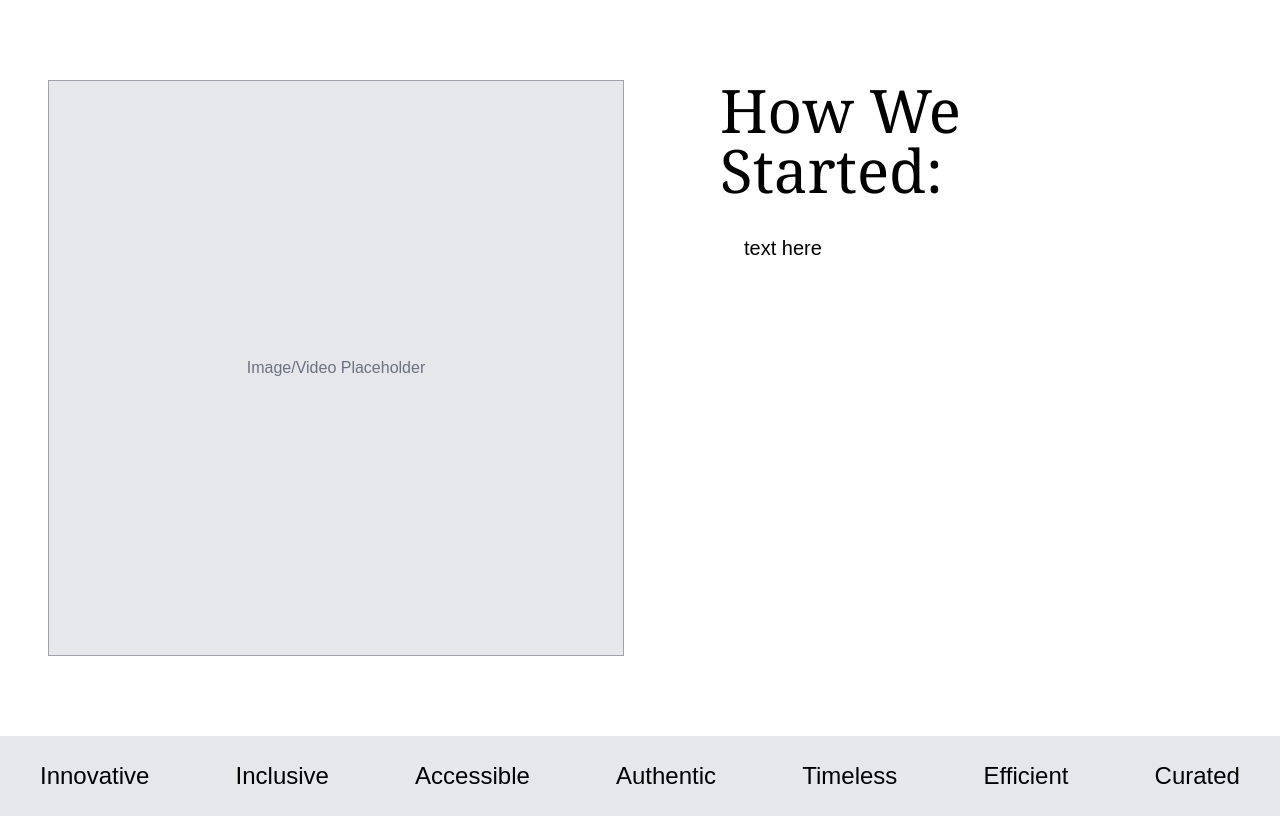
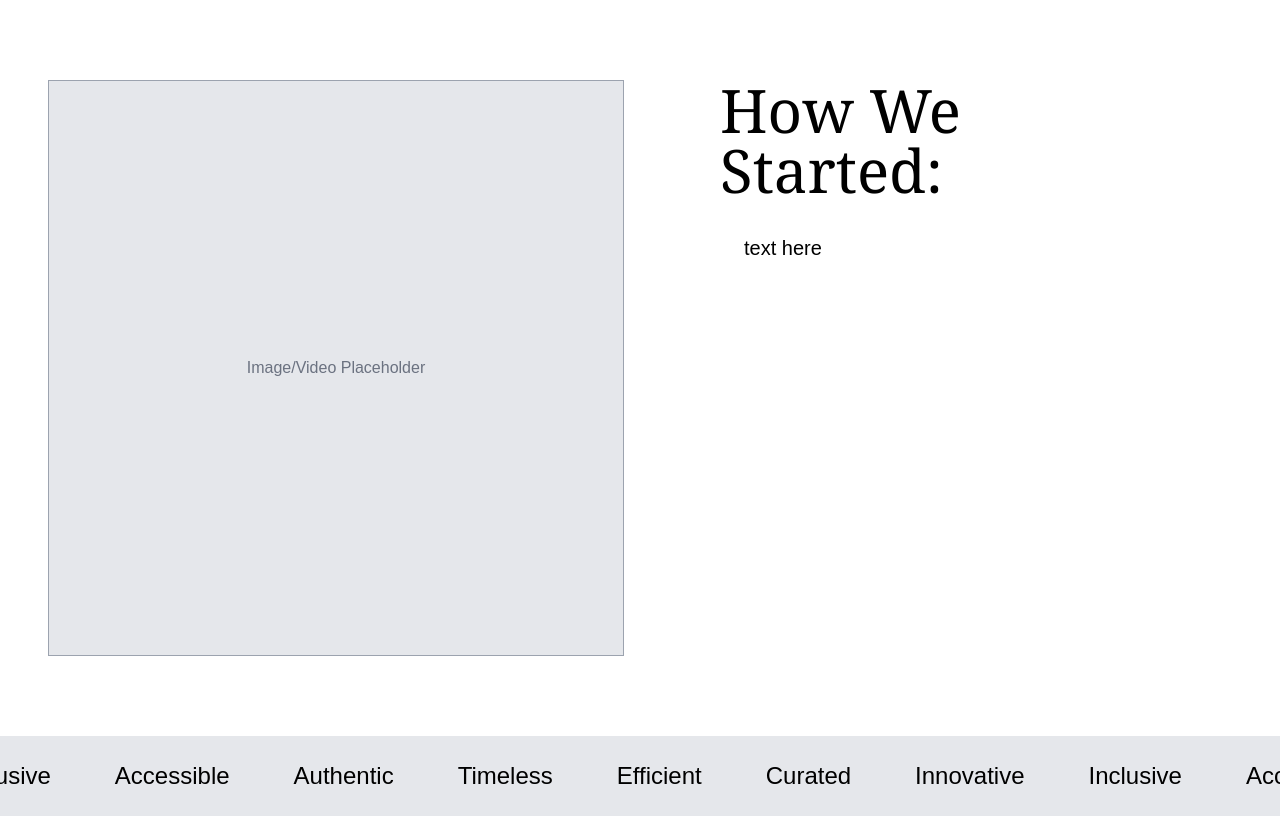
Before and after one commit to CSES-Dev/runway-ave, a Next.js app: page /about in a window 1280 px wide. Built offline with nearby package versions, Linux system fonts and the light colour scheme.

Commit message:
Made value bar move across screen

```diff
--- a/app/about/components/ValueBarItem.tsx
+++ b/app/about/components/ValueBarItem.tsx
@@ -1,17 +1,40 @@
 const values = [
-    "Innovative", "Inclusive", "Accessible", "Authentic", "Timeless", "Efficient", "Curated"
+  "Innovative",
+  "Inclusive",
+  "Accessible",
+  "Authentic",
+  "Timeless",
+  "Efficient",
+  "Curated",
 ];
 
 export default function ValueBarItem() {
   return (
-        <div className="w-full bg-gray-200 py-6 mt-12">
-            <div className="flex overflow-x-auto whitespace-nowrap px-6 md:px-10 gap-8 md:justify-between items-center max-w-screen-2xl mx-auto no-scrollbar">
-                {values.map((value) => (
-                    <span key={value} className="text-xl lg:text-2xl font-normal text-black">
+    <div className="w-full bg-gray-200 py-6 mt-12 overflow-hidden">
+      {/* <div className="flex overflow-x-auto whitespace-nowrap px-6 md:px-10 gap-8 md:justify-between items-center max-w-screen-2xl mx-auto no-scrollbar"> */}
+      <div className="flex w-max animate-infinite-scroll">
+        <div className="flex items-center gap-16 px-8">
+          {values.map((value, index) => (
+            <span
+              key={`val1-${index}`}
+              className="text-xl lg:text-2xl font-normal text-black whitespace-nowrap"
+            >
+              {value}
+            </span>
+          ))}
+        </div>
+
+        <div className="flex items-center gap-16 px-8" aria-hidden="true">
+          {values.map((value, index) => (
+            <span
+              key={`val2-${index}`}
+              className="text-xl lg:text-2xl font-normal text-black whitespace-nowrap"
+            >
               {value}
             </span>
           ))}
         </div>
       </div>
+    </div>
   );
 }
--- a/tailwind.config.ts
+++ b/tailwind.config.ts
@@ -57,6 +57,15 @@ export default {
         md: "calc(var(--radius) - 2px)",
         sm: "calc(var(--radius) - 4px)",
       },
+      animation: {
+        "infinite-scroll": "infinite-scroll 20s linear infinite",
+      },
+      keyframes: {
+        "infinite-scroll": {
+          from: { transform: "translateX(0)" },
+          to: { transform: "translateX(-40%)" },
+        },
+      },
     },
   },
   plugins: [tailwindcssAnimate],
```
Lines whose indentation alone changed are shown as unchanged.
